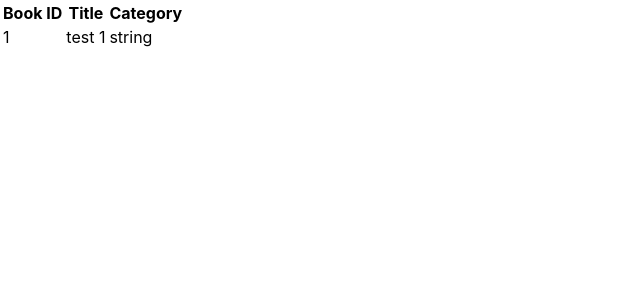
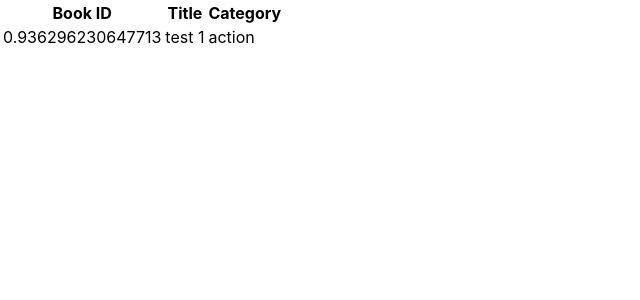
Before and after one commit to Azeem838/bookstore-react, a React (Create React App) app: page / in a window 1280 px wide. Shown: the top 300 px of the page, without its empty margins (0-640 px from the left). Built offline with nearby package versions, Linux system fonts and the light colour scheme.

Commit message:
add initial state

```diff
--- a/src/index.js
+++ b/src/index.js
@@ -1,10 +1,33 @@
 import React from 'react';
 import ReactDOM from 'react-dom';
 import './index.css';
-import App from './App';
 import { createStore } from 'redux';
 import { Provider } from 'react-redux';
-import rootReducer from './reducers/index';
+import App from './App';
+
+const initState = {
+  books: [
+    {
+      id: Math.random(),
+      title: 'test 1',
+      category: 'action',
+    },
+    {
+      id: Math.random(),
+      title: 'test 2',
+      category: 'comedy',
+    },
+    {
+      id: Math.random(),
+      title: 'test 3',
+      category: 'adventure',
+    },
+  ],
+};
+
+const rootReducer = (state = initState) => state;
+
+export default rootReducer;
 
 const store = createStore(rootReducer);
 
```
